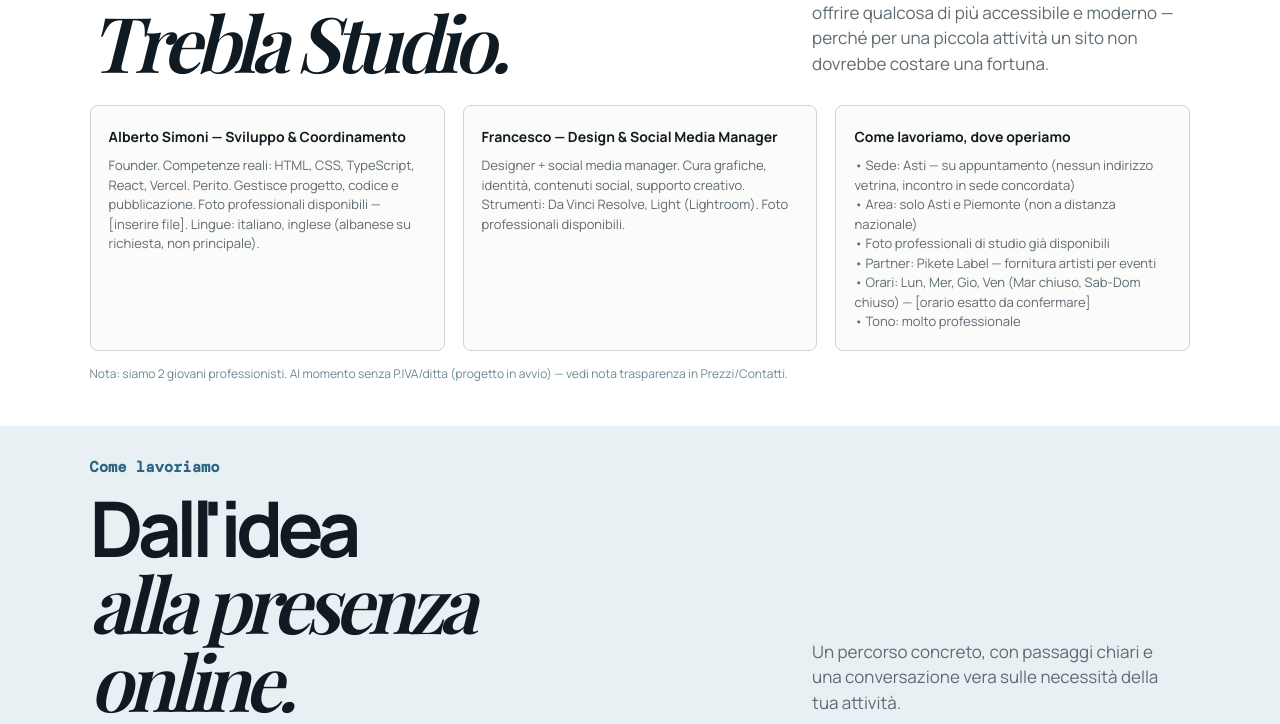
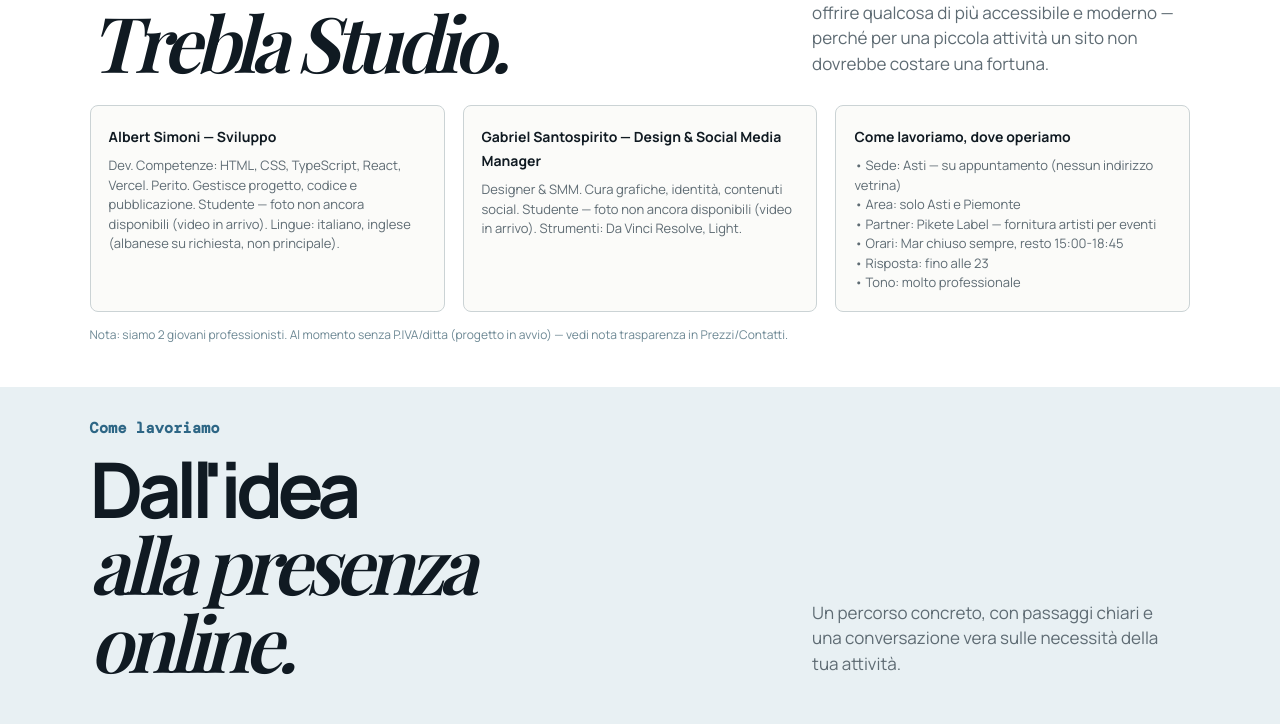
Before and after one commit to TREBLADEV72800/TreblaStudio, a React (Vite) app: page / in a window 1280 px wide. Shown: the part 2729-3453 px from the top of the page. Built offline with nearby package versions, Linux system fonts and the light colour scheme; a web font is replaced by a local one.

Commit message:
fix team: Albert Simoni + Gabriel Santospirito, orari Mar chiuso 15-18:45 risposta 23

```diff
--- a/index.html
+++ b/index.html
@@ -55,7 +55,7 @@
       "url": "https://treblastudio.vercel.app/",
       "image": "https://treblastudio.vercel.app/trebla-logo-transparent.png",
       "priceRange": "€€",
-      "description": "Team di 2 ad Asti: Alberto Simoni (sviluppo) + Francesco (design/social). Siti web, social, design per piccole imprese in Piemonte — Asti. Su appuntamento, lingue IT/EN.",
+      "description": "Team di 2 ad Asti: Albert Simoni (dev) + Gabriel Santospirito (design/SMM). Siti web, social, design per piccole imprese in Piemonte — Asti. Su appuntamento, lingue IT/EN.",
       "email": "trebla.dev.simoni@gmail.com",
       "telephone": "+393518924471",
       "address": { "@type": "PostalAddress", "addressRegion": "Piemonte", "addressLocality": "Asti", "addressCountry": "IT" },
@@ -63,7 +63,7 @@
         { "@type": "City", "name": "Asti" },
         { "@type": "AdministrativeArea", "name": "Piemonte" }
       ],
-      "openingHours": "Mo-Fr 09:00-18:00",
+      "openingHours": "Mo,We-Su 15:00-18:45",
       "currenciesAccepted": "EUR",
       "paymentAccepted": "Cash, Bank Transfer"
     }
--- a/src/main.jsx
+++ b/src/main.jsx
@@ -782,16 +782,16 @@ function App() {
           </div>
           <div style={{ marginTop: '24px', display: 'grid', gridTemplateColumns: 'repeat(3, 1fr)', gap: '18px' }}>
             <div style={{ border: '1px solid var(--line)', borderRadius: '8px', padding: '18px', background: '#fbfbf9' }}>
-              <strong style={{ fontSize: '14px' }}>Alberto Simoni — Sviluppo &amp; Coordinamento</strong>
-              <p style={{ fontSize: '13px', color: 'var(--muted)', margin: '8px 0 0', lineHeight: '1.5' }}>Founder. Competenze reali: HTML, CSS, TypeScript, React, Vercel. Perito. Gestisce progetto, codice e pubblicazione. Foto professionali disponibili — [inserire file]. Lingue: italiano, inglese (albanese su richiesta, non principale).</p>
+              <strong style={{ fontSize: '14px' }}>Albert Simoni — Sviluppo</strong>
+              <p style={{ fontSize: '13px', color: 'var(--muted)', margin: '8px 0 0', lineHeight: '1.5' }}>Dev. Competenze: HTML, CSS, TypeScript, React, Vercel. Perito. Gestisce progetto, codice e pubblicazione. Studente — foto non ancora disponibili (video in arrivo). Lingue: italiano, inglese (albanese su richiesta, non principale).</p>
             </div>
             <div style={{ border: '1px solid var(--line)', borderRadius: '8px', padding: '18px', background: '#fbfbf9' }}>
-              <strong style={{ fontSize: '14px' }}>Francesco — Design &amp; Social Media Manager</strong>
-              <p style={{ fontSize: '13px', color: 'var(--muted)', margin: '8px 0 0', lineHeight: '1.5' }}>Designer + social media manager. Cura grafiche, identità, contenuti social, supporto creativo. Strumenti: Da Vinci Resolve, Light (Lightroom). Foto professionali disponibili.</p>
+              <strong style={{ fontSize: '14px' }}>Gabriel Santospirito — Design &amp; Social Media Manager</strong>
+              <p style={{ fontSize: '13px', color: 'var(--muted)', margin: '8px 0 0', lineHeight: '1.5' }}>Designer &amp; SMM. Cura grafiche, identità, contenuti social. Studente — foto non ancora disponibili (video in arrivo). Strumenti: Da Vinci Resolve, Light.</p>
             </div>
             <div style={{ border: '1px solid var(--line)', borderRadius: '8px', padding: '18px', background: '#fbfbf9' }}>
               <strong style={{ fontSize: '14px' }}>Come lavoriamo, dove operiamo</strong>
-              <p style={{ fontSize: '13px', color: 'var(--muted)', margin: '8px 0 0', lineHeight: '1.5' }}>• Sede: Asti — su appuntamento (nessun indirizzo vetrina, incontro in sede concordata)<br/>• Area: solo Asti e Piemonte (non a distanza nazionale)<br/>• Foto professionali di studio già disponibili<br/>• Partner: Pikete Label — fornitura artisti per eventi<br/>• Orari: Lun, Mer, Gio, Ven (Mar chiuso, Sab-Dom chiuso) — [orario esatto da confermare]<br/>• Tono: molto professionale</p>
+              <p style={{ fontSize: '13px', color: 'var(--muted)', margin: '8px 0 0', lineHeight: '1.5' }}>• Sede: Asti — su appuntamento (nessun indirizzo vetrina)<br/>• Area: solo Asti e Piemonte<br/>• Partner: Pikete Label — fornitura artisti per eventi<br/>• Orari: Mar chiuso sempre, resto 15:00-18:45<br/>• Risposta: fino alle 23<br/>• Tono: molto professionale</p>
             </div>
           </div>
           <p style={{ marginTop: '14px', fontSize: '12px', color: '#6d8894' }}>Nota: siamo 2 giovani professionisti. Al momento senza P.IVA/ditta (progetto in avvio) — vedi nota trasparenza in Prezzi/Contatti.</p>
@@ -1444,8 +1444,8 @@ function App() {
             <strong style={{ display: 'block', marginBottom: '12px' }}>Contatti diretti</strong>
             <p style={{ margin: '0 0 8px', fontSize: '14px' }}><strong>WhatsApp:</strong> <a href={`https://wa.me/${whatsapp}`} style={{ color: 'var(--blue)', textDecoration: 'underline' }}>+39 351 892 4471</a> — canale preferito (tutto via WhatsApp, no videochiamata)</p>
             <p style={{ margin: '0 0 8px', fontSize: '14px' }}><strong>Email:</strong> <a href={`mailto:${email}`} style={{ color: 'var(--blue)', textDecoration: 'underline' }}>{email}</a> — definitiva</p>
-            <p style={{ margin: '0 0 8px', fontSize: '14px', color: 'var(--muted)' }}><strong>Orari:</strong> Lun, Mer, Gio, Ven tutto il giorno (Mar chiuso, Sab-Dom chiuso) — lezione: lavori concentrati in questi giorni</p>
-            <p style={{ margin: '0 0 8px', fontSize: '14px', color: 'var(--muted)' }}><strong>Risposta:</strong> entro 2 giorni lavorativi</p>
+            <p style={{ margin: '0 0 8px', fontSize: '14px', color: 'var(--muted)' }}><strong>Orari:</strong> Mar chiuso sempre, Lun/Mer/Gio/Ven/Sab/Dom 15:00-18:45</p>
+            <p style={{ margin: '0 0 8px', fontSize: '14px', color: 'var(--muted)' }}><strong>Risposta:</strong> fino alle 23 / entro 2 giorni lavorativi</p>
             <p style={{ margin: '0 0 8px', fontSize: '14px', color: 'var(--muted)' }}><strong>Area servita:</strong> solo Asti e Piemonte</p>
             <p style={{ margin: '0 0 8px', fontSize: '14px', color: 'var(--muted)' }}><strong>Sede:</strong> Asti — su appuntamento in sede (nessun indirizzo vetrina) — mappa non presente</p>
             <p style={{ margin: '0', fontSize: '14px', color: 'var(--muted)' }}><strong>Lingue:</strong> italiano, inglese, albanese occasionale</p>
```
